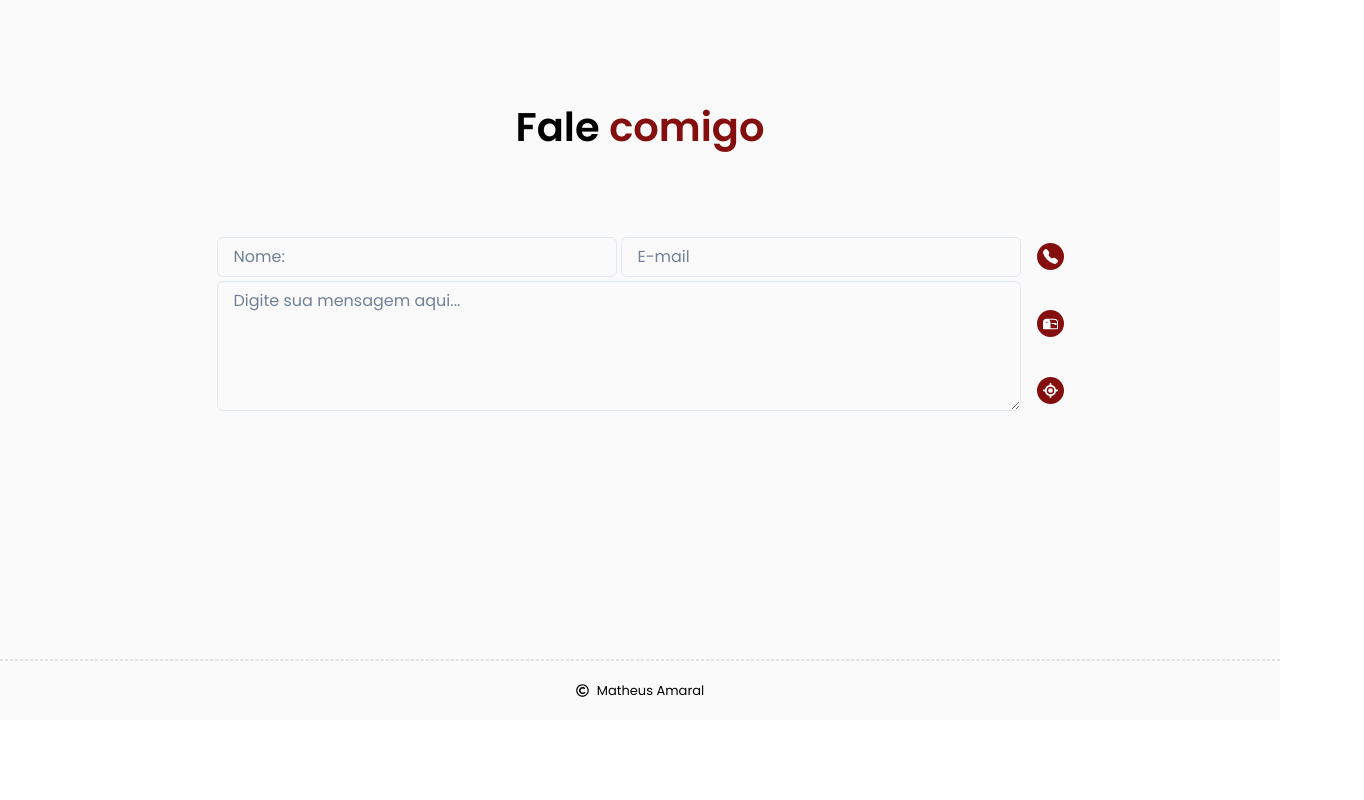
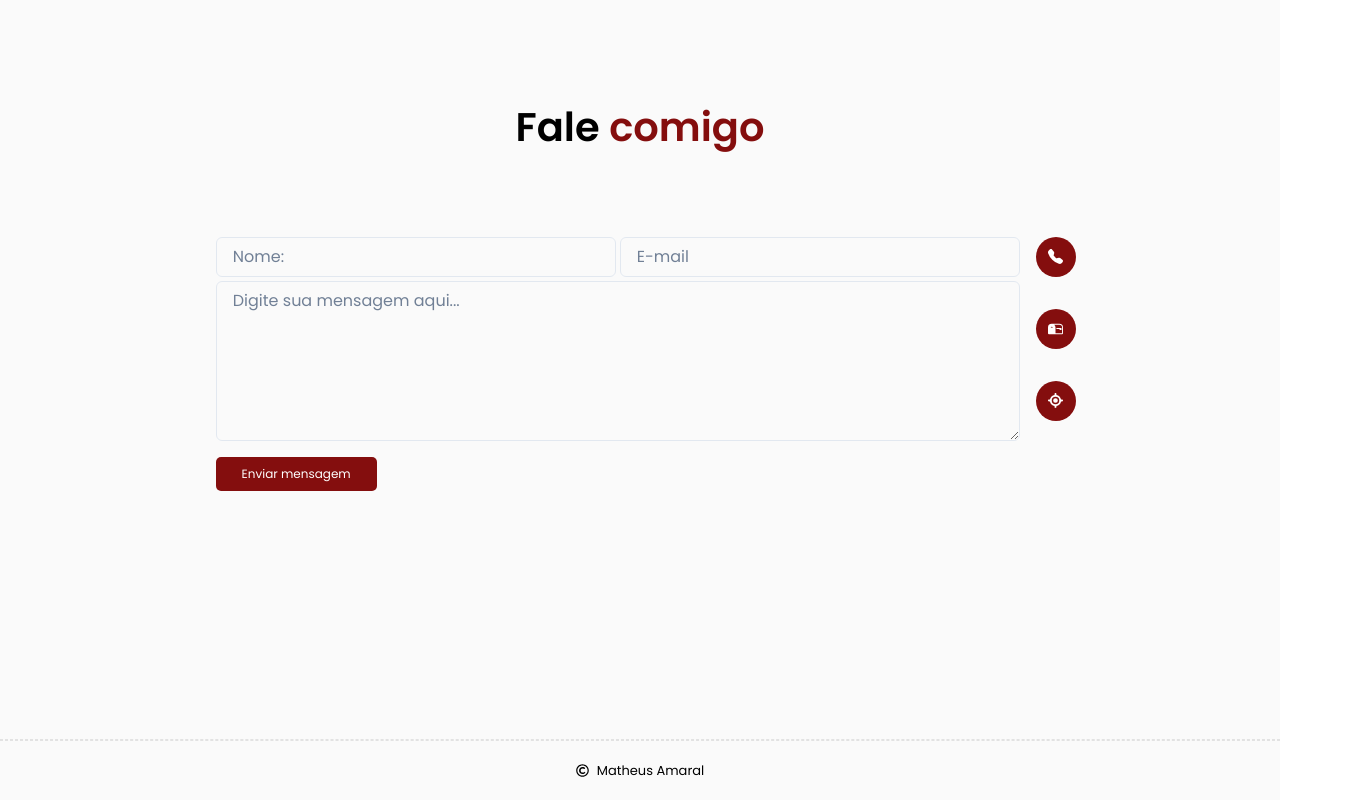
Before and after one commit to MatheuscAmaral/Portfolio, a React (Vite) app: page / in a window 1280 px wide. Shown: the part 3445-4245 px from the top of the page, 1364 px wide, since content can reach past the window. Before the commit the page ends 4165 px from the top, so only its background shows below. Built offline with nearby package versions, Linux system fonts and the light colour scheme.

Commit message:
feat: iniciando funcionalidade dos icons com a bilioteca chakra e criando um button para enviar mensagem

```diff
--- a/src/App.css
+++ b/src/App.css
@@ -266,6 +266,7 @@ li > a {
 
 .row {
     display: flex;
+    margin-left: 300px;
     gap: 1rem;
 }
 
@@ -282,9 +283,8 @@ li > a {
 .column_icons {
     display: flex;
     flex-direction: column;
-    gap: 2.5rem;
-    justify-content: center;
-    align-items: center;
+    gap: 2rem;
+    align-items: start;
 }
 
 
--- a/src/App.jsx
+++ b/src/App.jsx
@@ -5,8 +5,11 @@ import Skill from "./components/skills/skill";
 import Footer from "./components/footer/footer";
 import Inputs from "./components/inputs/inputs";
 import Carrer from "./components/carrer/carrer";
+// import Button from "./components/button/button";
 import logo from "./assets/logo ma.png";
 import me from "./assets/me.jpg";
+import {Box,  Button,  SlideFade, useDisclosure} from '@chakra-ui/react'
+
 import { FaRegLightbulb, FaLightbulb, FaGithub, FaLinkedin, FaReact, FaNode, FaGitAlt, FaRegCopyright } from "react-icons/fa";
 import { FaLocationCrosshairs } from "react-icons/fa6";
 import { DiJavascript1 } from "react-icons/di";
@@ -24,6 +27,7 @@ import pf from "./assets/porfoliomae.png"
 
 function App() {
   const [lightOn, setLightOn] = useState(true);
+  const { isOpen, onToggle } = useDisclosure();
 
   function setLightState() {
     if(lightOn == true) {
@@ -259,30 +263,73 @@ function App() {
             <h1 style={{color: lightOn ? "black" : "white"}}>Fale <span className="secondary-color">comigo</span></h1>
 
             <div className="row">
+                <div style={{display: 'flex', flexDirection: 'column', gap: '1rem'}}>
                   <Inputs/>
+                  <button className="secondary-color-background" style={{width: '20%', padding: '8px', borderRadius: '5px', color: 'white', fontSize: '12px'}}>Enviar mensagem</button>
+                </div>
 
                 <div className="column_icons">
-
-                  <a className="icons_talk" href={"#"} target="_blank">
+                  {/* <Button/> */}
+                  <div style={{display: "flex", alignItems: "center", justifyContent: "center", gap: "1rem"}}>
+                   <Button borderRadius={"50%"} padding={"0px"} backgroundColor={"#840e0e"} onMouseEnter={onToggle} onMouseLeave={onToggle} _hover={{backgroundColor: 'red'}}>
                       <BsFillTelephoneFill
                         fontSize={"15px"}
                         style={{color: "white"}}
                       />
-                  </a>
+                    </Button>
+                    <SlideFade in={isOpen} offsetY='20px'>
+                      <Box
+                        p='0px'
+                        color='black'
+                        rounded='md'
+                        fontSize='13px'
+                      >
+                        <h5 style={{color: "light-gray", paddingLeft: "2px"}}>Me ligue</h5>
+                        <p>(31) 99266-1386</p>
+                      </Box>
+                    </SlideFade>
+                  </div>
 
-                  <a className="icons_talk" href={"#"} target="_blank">
+                  <div style={{display: "flex", alignItems: "center", justifyContent: "center", gap: "1rem"}}>
+                   <Button borderRadius={"50%"} padding={"0px"} backgroundColor={"#840e0e"} onMouseEnter={onToggle} onMouseLeave={onToggle} _hover={{backgroundColor: 'red'}}>
                       <BsMailbox2
                         fontSize={"15px"}
                         style={{color: "white"}}
                       />
-                  </a>
+                    </Button>
+                    <SlideFade in={isOpen} offsetY='20px'>
+                      <Box
+                        p='0px'
+                        color='black'
+                        rounded='md'
+                        fontSize='13px'
+                      >
+                        <h5 style={{color: "light-gray", paddingLeft: "2px"}}>E-mail:</h5>
+                        <p>matheuscamposdoamaral15@gmail.com</p>
+                      </Box>
+                    </SlideFade>
+                  </div>
 
-                  <a className="icons_talk" href={"#"} target="_blank">
+                  <div style={{display: "flex", alignItems: "center", justifyContent: "center", gap: "1rem"}}>
+                   <Button borderRadius={"50%"} padding={"0px"} backgroundColor={"#840e0e"} onMouseEnter={onToggle} onMouseLeave={onToggle} _hover={{backgroundColor: 'red'}}>
                       <FaLocationCrosshairs
                         fontSize={"15px"}
                         style={{color: "white"}}
                       />
-                  </a>
+                    </Button>
+                    <SlideFade in={isOpen} offsetY='20px'>
+                      <Box
+                        p='0px'
+                        color='black'
+                        rounded='md'
+                        fontSize='13px'
+                      >
+                        <h5 style={{color: "light-gray", paddingLeft: "2px"}}>Localização:</h5>
+                        <p>Contagem - MG</p>
+                      </Box>
+                    </SlideFade>
+                  </div>
+
                 </div>
             </div>
           </div>
--- /dev/null
+++ b/src/components/button/button.jsx
@@ -0,0 +1,29 @@
+// import {Box,  Button,  SlideFade, useDisclosure} from '@chakra-ui/react'
+
+// function Button() {
+//     const { isOpen, onToggle } = useDisclosure()
+
+//     return (
+//         <div style={{display: "flex", alignItems: "center", justifyContent: "center", gap: "1rem"}}>
+//             <Button borderRadius={"50%"} padding={"0px"} backgroundColor={"#840e0e"} onMouseEnter={onToggle} onMouseLeave={onToggle} _hover={{backgroundColor: 'red'}}>
+//                 <BsFillTelephoneFill
+//                 fontSize={"15px"}
+//                 style={{color: "white"}}
+//                 />
+//             </Button>
+//             <SlideFade in={isOpen} offsetY='20px'>
+//                 <Box
+//                 p='0px'
+//                 color='black'
+//                 rounded='md'
+//                 fontSize='13px'
+//                 >
+//                 <h5 style={{color: "light-gray", paddingLeft: "2px"}}>Me ligue</h5>
+//                 <p>(31) 99266-1386</p>
+//                 </Box>
+//             </SlideFade>
+//         </div>
+//     )
+// }
+
+// export default Button;
--- a/src/components/inputs/inputs.jsx
+++ b/src/components/inputs/inputs.jsx
@@ -17,7 +17,7 @@ function Inputs() {
             </InputGroup>
             <Textarea
                 placeholder='Digite sua mensagem aqui...'
-                style={{width: "100%", height: "130px", backgroundColor: 'transparent'}}
+                style={{width: "100%", height: "160px", backgroundColor: 'transparent'}}
             />
         </Stack>
     )
```
Also changed, not shown: 1 other file (tests, documents, lock files or other folders). Lines whose indentation alone changed are shown as unchanged.
